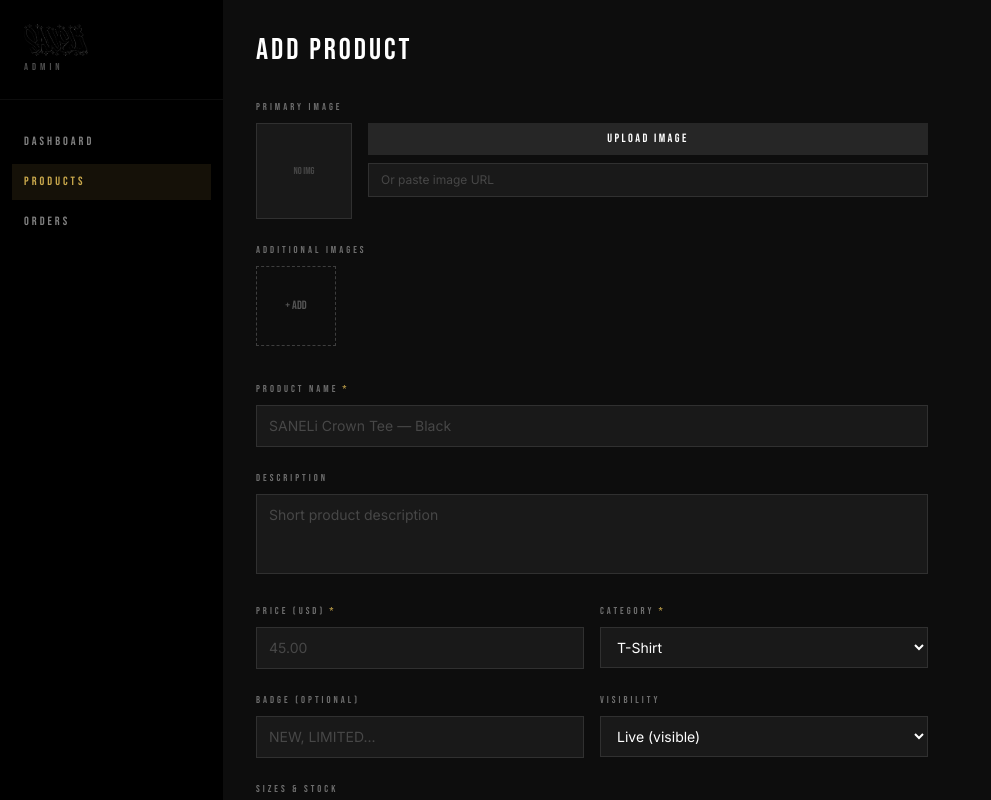
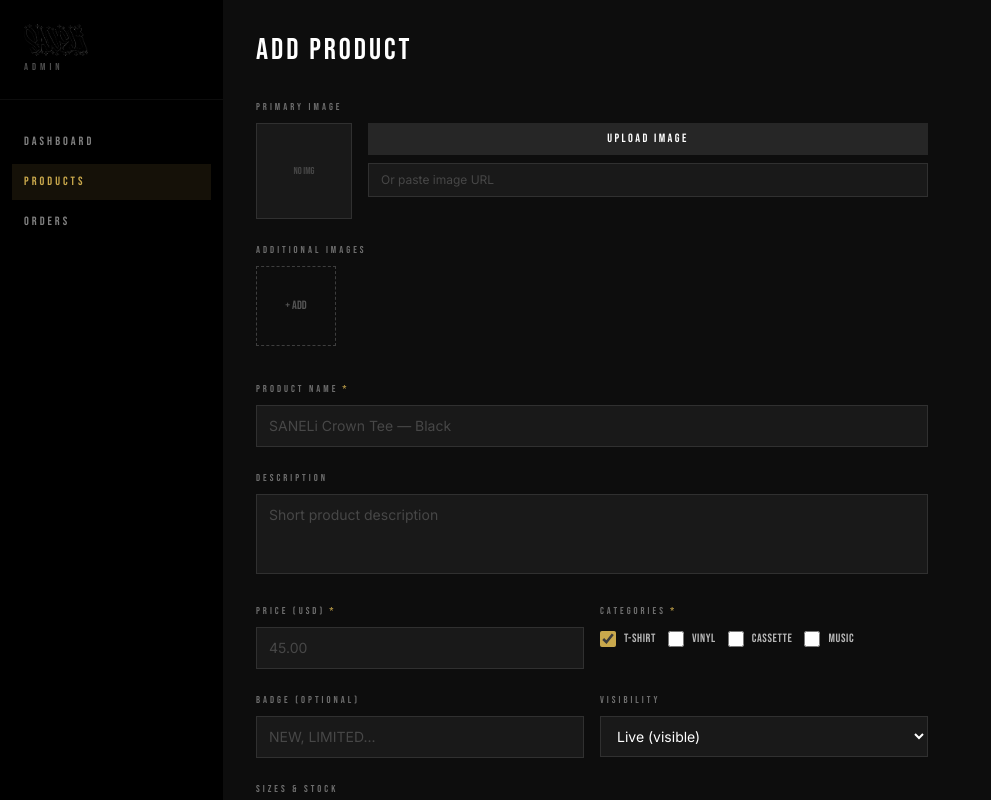
Before and after one commit to 3rdEyeLab/saneli-world, a Next.js app: page /admin/products/new in a window 1280 px wide. Shown: the top 800 px of the page, without its empty margins (0-991 px from the left). Built offline with nearby package versions, Linux system fonts and the light colour scheme.

Commit message:
Add cassette and music categories, support multi-category products

```diff
--- a/components/ProductCard.tsx
+++ b/components/ProductCard.tsx
@@ -73,7 +73,7 @@ export default function ProductCard({ product }: { product: Product }) {
               onError={() => setImgError(e => ({ ...e, [activeImg]: true }))}
             />
           ) : (
-            <PlaceholderImage category={product.category} />
+            <PlaceholderImage category={Array.isArray(product.category) ? product.category[0] : product.category} />
           )}
         </div>
 
@@ -197,6 +197,11 @@ export default function ProductCard({ product }: { product: Product }) {
   );
 }
 
+export function hasCategory(product: Product, cat: string): boolean {
+  const cats = Array.isArray(product.category) ? product.category : [product.category];
+  return cats.includes(cat);
+}
+
 function buildImageList(product: Product): string[] {
   const imgs: string[] = [];
   if (product.product_images?.length) {
@@ -208,7 +213,7 @@ function buildImageList(product: Product): string[] {
   return imgs;
 }
 
-function PlaceholderImage({ category }: { category: 'tshirt' | 'vinyl' }) {
+function PlaceholderImage({ category }: { category: string }) {
   return (
     <div className="w-full h-full flex flex-col items-center justify-center bg-gray-50 gap-4">
       {category === 'tshirt' ? (
--- a/components/ProductGallery.tsx
+++ b/components/ProductGallery.tsx
@@ -6,13 +6,20 @@ import { supabase } from '@/lib/supabase';
 import ProductCard from './ProductCard';
 import type { Product } from '@/types';
 
-type Filter = 'all' | 'tshirt' | 'vinyl';
+type Filter = 'all' | 'tshirt' | 'vinyl' | 'cassette' | 'music';
 
 const FILTERS: { key: Filter; label: string }[] = [
-  { key: 'all',    label: 'ALL' },
-  { key: 'tshirt', label: 'TEES' },
-  { key: 'vinyl',  label: 'VINYL' },
+  { key: 'all',      label: 'ALL' },
+  { key: 'tshirt',   label: 'TEES' },
+  { key: 'vinyl',    label: 'VINYL' },
+  { key: 'cassette', label: 'CASSETTES' },
+  { key: 'music',    label: 'MUSIC' },
 ];
+
+const hasCategory = (product: Product, filter: Filter): boolean => {
+  const cats = Array.isArray(product.category) ? product.category : [product.category];
+  return cats.includes(filter);
+};
 
 export default function ProductGallery() {
   const [products, setProducts] = useState<Product[]>(staticProducts as Product[]);
@@ -21,7 +28,7 @@ export default function ProductGallery() {
 
   useEffect(() => {
     const load = async () => {
-      if (!process.env.NEXT_PUBLIC_SUPABASE_URL) {
+      if (!process.env.NEXT_PUBLIC_SUPABASE_URL || process.env.NEXT_PUBLIC_SUPABASE_URL.includes('placeholder')) {
         setLoading(false);
         return;
       }
@@ -36,7 +43,7 @@ export default function ProductGallery() {
           setProducts(data as Product[]);
         }
       } catch {
-        // Fall back to static data silently
+        // fall back to static data
       } finally {
         setLoading(false);
       }
@@ -44,13 +51,11 @@ export default function ProductGallery() {
     load();
   }, []);
 
-  const filtered =
-    filter === 'all' ? products : products.filter(p => p.category === filter);
+  const filtered = filter === 'all' ? products : products.filter(p => hasCategory(p, filter));
 
   return (
     <section id="shop" className="py-20 px-6">
       <div className="max-w-6xl mx-auto">
-        {/* Header */}
         <div className="text-center mb-14">
           <p className="font-heading text-xs tracking-[0.5em] text-gold uppercase mb-3">
             SANELi BROOKLYN NY
@@ -60,12 +65,12 @@ export default function ProductGallery() {
           </h2>
           <div className="w-10 h-px bg-gold mx-auto mb-10" />
 
-          <div className="inline-flex">
+          <div className="inline-flex flex-wrap justify-center">
             {FILTERS.map(({ key, label }) => (
               <button
                 key={key}
                 onClick={() => setFilter(key)}
-                className={`font-heading text-xs tracking-[0.3em] px-8 py-3 border-y border-r first:border-l transition-all duration-200 ${
+                className={`font-heading text-xs tracking-[0.3em] px-6 py-3 border-y border-r first:border-l transition-all duration-200 ${
                   filter === key
                     ? 'bg-charcoal text-white border-charcoal'
                     : 'bg-white text-black border-gray-200 hover:border-gray-400'
@@ -77,7 +82,6 @@ export default function ProductGallery() {
           </div>
         </div>
 
-        {/* Grid */}
         {loading ? (
           <div className="grid grid-cols-1 sm:grid-cols-2 lg:grid-cols-3 gap-x-8 gap-y-12">
             {[...Array(6)].map((_, i) => (
--- a/components/admin/ProductForm.tsx
+++ b/components/admin/ProductForm.tsx
@@ -21,12 +21,30 @@ export default function ProductForm({ initial, productId }: ProductFormProps) {
     name: initial?.name ?? '',
     description: initial?.description ?? '',
     price: initial?.price?.toString() ?? '',
-    category: (initial?.category ?? 'tshirt') as 'tshirt' | 'vinyl',
     image_url: initial?.image_url ?? '',
     badge: initial?.badge ?? '',
     active: initial?.active ?? true,
     stock: initial?.stock?.toString() ?? '0',
   });
+
+  const [categories, setCategories] = useState<string[]>(
+    initial?.category
+      ? (Array.isArray(initial.category) ? initial.category : [initial.category])
+      : ['tshirt']
+  );
+
+  const toggleCategory = (cat: string) => {
+    setCategories(prev =>
+      prev.includes(cat) ? prev.filter(c => c !== cat) : [...prev, cat]
+    );
+  };
+
+  const CATEGORY_OPTIONS = [
+    { value: 'tshirt',   label: 'T-Shirt' },
+    { value: 'vinyl',    label: 'Vinyl' },
+    { value: 'cassette', label: 'Cassette' },
+    { value: 'music',    label: 'Music' },
+  ];
 
   const [sizes, setSizes] = useState<ProductSize[]>(
     initial?.product_sizes?.length
@@ -104,9 +122,10 @@ export default function ProductForm({ initial, productId }: ProductFormProps) {
 
     const payload = {
       ...form,
+      category: categories,
       price: parseFloat(form.price),
       stock: parseInt(form.stock, 10),
-      sizes: form.category === 'tshirt' ? sizes : undefined,
+      sizes: categories.includes('tshirt') ? sizes : undefined,
       colors: colors.filter(c => c.color_name.trim()),
       images,
     };
@@ -202,13 +221,20 @@ export default function ProductForm({ initial, productId }: ProductFormProps) {
             onChange={e => setForm(f => ({ ...f, price: e.target.value }))}
             className={inputCls} placeholder="45.00" />
         </Field>
-        <Field label="Category" required>
-          <select value={form.category}
-            onChange={e => setForm(f => ({ ...f, category: e.target.value as 'tshirt' | 'vinyl' }))}
-            className={`${inputCls} cursor-pointer`}>
-            <option value="tshirt">T-Shirt</option>
-            <option value="vinyl">Vinyl</option>
-          </select>
+        <Field label="Categories" required>
+          <div className="flex flex-wrap gap-3 pt-1">
+            {CATEGORY_OPTIONS.map(({ value, label }) => (
+              <label key={value} className="flex items-center gap-2 cursor-pointer">
+                <input
+                  type="checkbox"
+                  checked={categories.includes(value)}
+                  onChange={() => toggleCategory(value)}
+                  className="accent-gold w-4 h-4"
+                />
+                <span className="font-heading text-xs tracking-wider text-white/70 uppercase">{label}</span>
+              </label>
+            ))}
+          </div>
         </Field>
       </div>
 
@@ -229,7 +255,7 @@ export default function ProductForm({ initial, productId }: ProductFormProps) {
       </div>
 
       {/* Sizes */}
-      {form.category === 'tshirt' ? (
+      {categories.includes('tshirt') ? (
         <div>
           <label className="block font-heading text-[10px] tracking-[0.3em] text-white/40 uppercase mb-3">
             Sizes &amp; Stock
--- a/types/index.ts
+++ b/types/index.ts
@@ -21,7 +21,7 @@ export interface Product {
   name: string;
   description: string;
   price: number;
-  category: 'tshirt' | 'vinyl';
+  category: string | string[];
   image_url?: string;
   badge?: string;
   active?: boolean;
```
Also changed, not shown: data/products.ts (+6 -6 lines).
